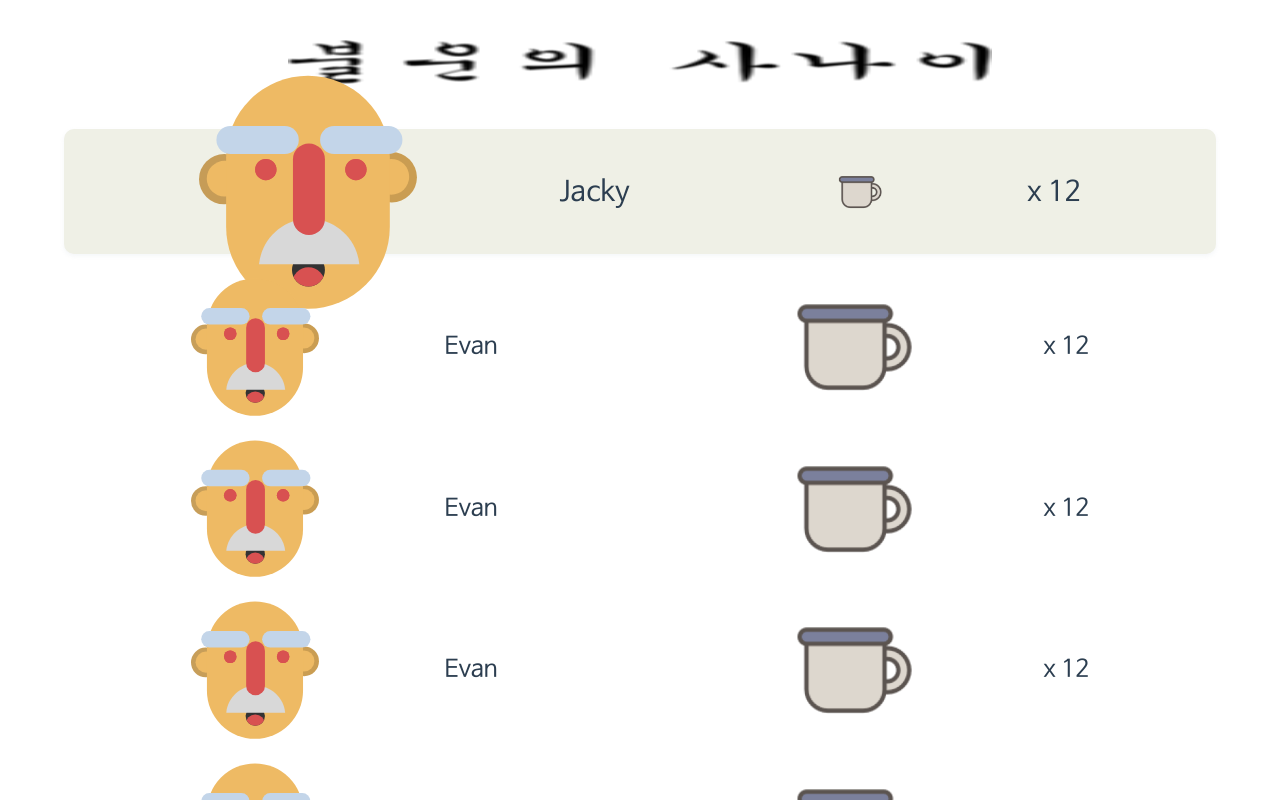
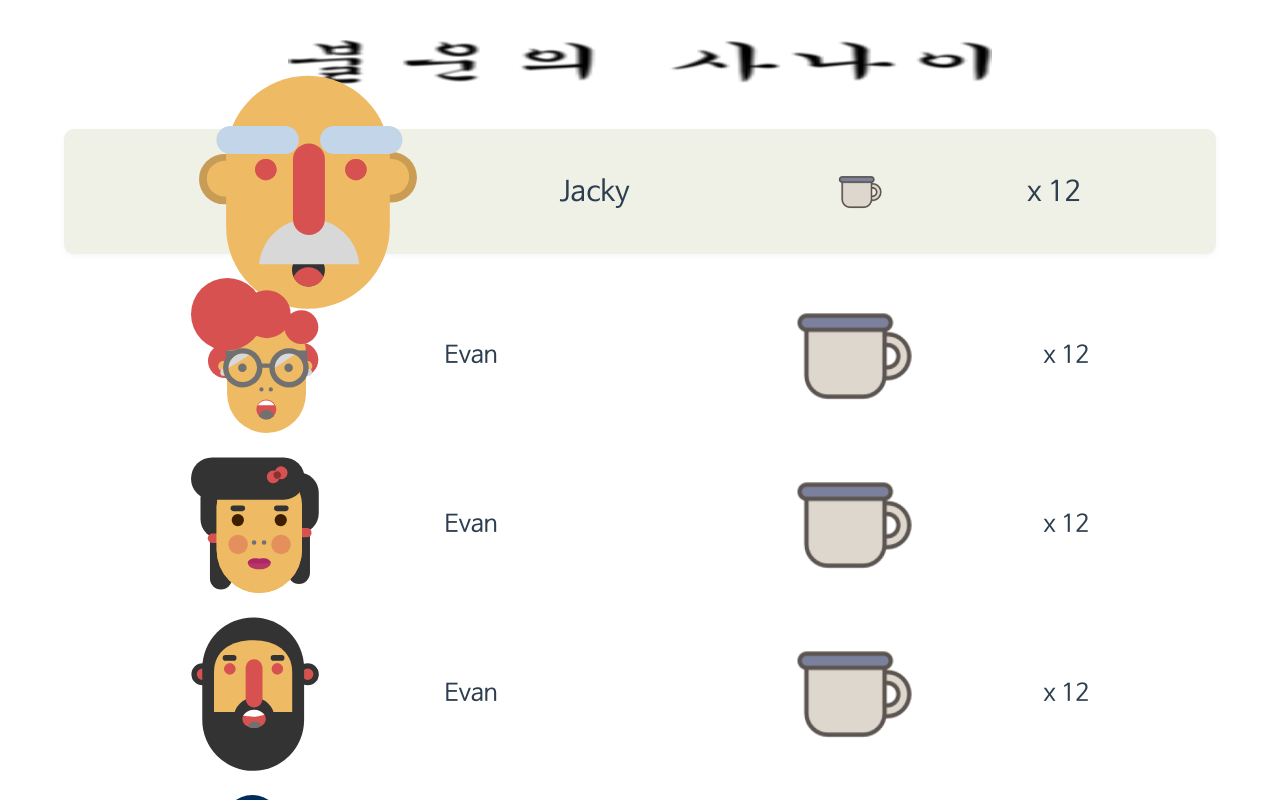
Before and after one commit to CheolminConanShin/unlucky_guy_vue, a Vue app: page /#/score in a window 1280 px wide. Shown: the top 800 px of the page. Built offline with nearby package versions, Linux system fonts and the light colour scheme; a web font is replaced by a local one.

Commit message:
GOAL: Introduced random image picker function - test needs to be fixed

```diff
--- a/src/components/ScoreRow.vue
+++ b/src/components/ScoreRow.vue
@@ -1,7 +1,7 @@
 <template>
   <div class="other-rank">
     <div class="left">
-      <img src="../assets/images/face-1.svg"/>
+      <img :src="randomFaceImage()"/>
       <span>Evan</span>
     </div>
     <div class="right">
@@ -10,6 +10,16 @@
     </div>
   </div>
 </template>
+<script>
+  export default {
+    methods: {
+      randomFaceImage: () => {
+          const randomNumberFromOneToTen = Math.floor(Math.random() * 10) + 1
+          return require("../assets/images/face-"+randomNumberFromOneToTen+".svg")
+      }
+    }
+  }
+</script>
 <style>
   .other-rank {
     display: flex;
```
Also changed, not shown: 1 other file (tests, documents, lock files or other folders).
